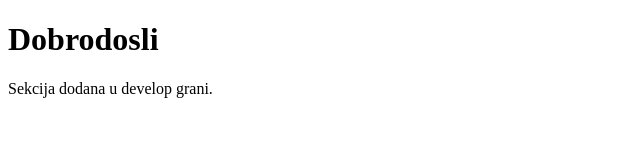
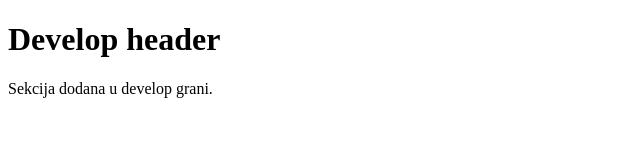
Before and after one commit to MilicaV89/vezba-sa-casa, a plain HTML site: page index.html in a window 1280 px wide. Shown: the whole page, without its empty margins (0-640 px from the left). Drawn offline with Linux system fonts and the light colour scheme.

Commit message:
Izmenjen header iz dvelop grane

```diff
--- a/index.html
+++ b/index.html
@@ -9,7 +9,7 @@
 <body>
     <header>
         <h1>
-            Dobrodosli
+            Develop header
         </h1>
     </header>
     <main>
```
